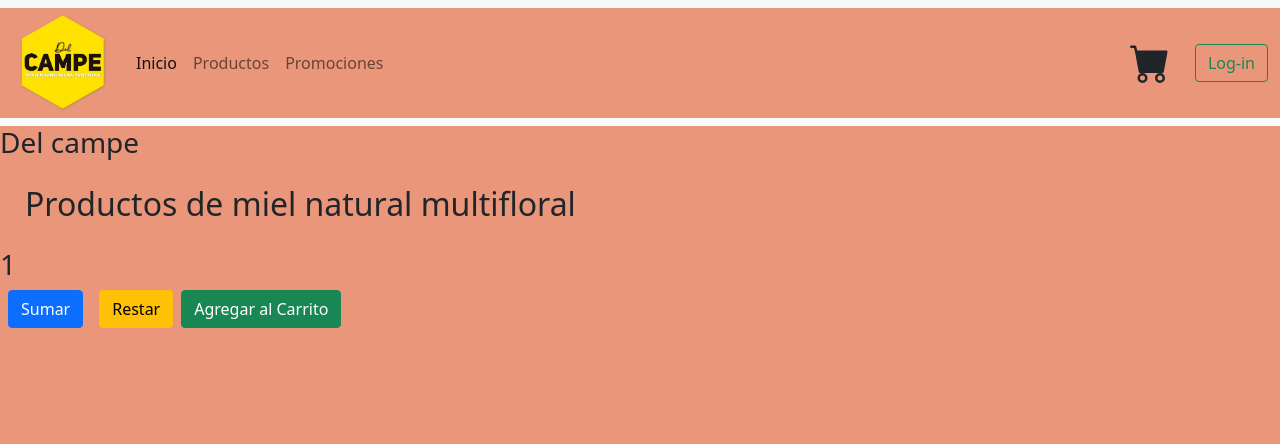
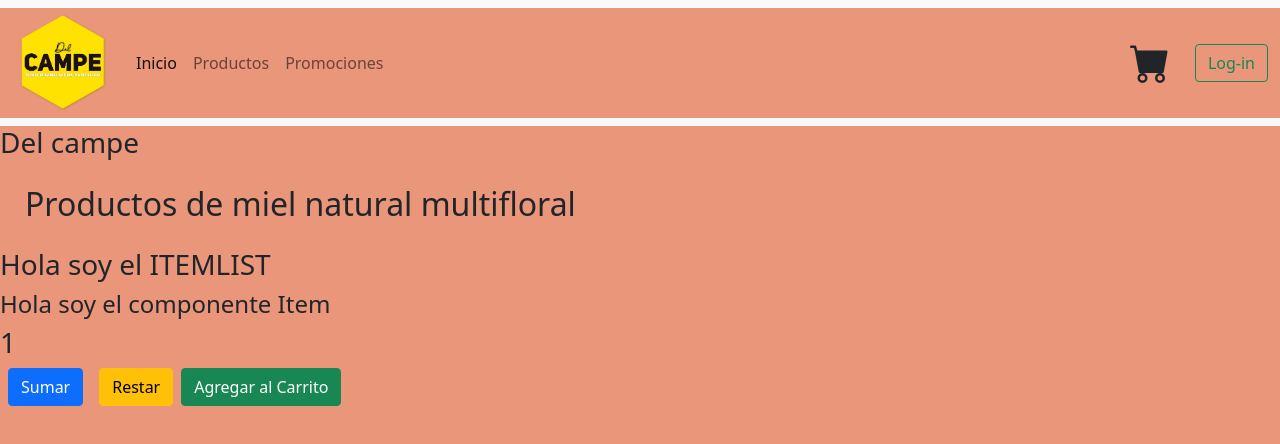
Before and after one commit to Jose-ph/tienda_basualdo, a React (Create React App) app: page / in a window 1280 px wide. Shown: the top 444 px of the page. Built offline with nearby package versions, Linux system fonts and the light colour scheme.

Commit message:
agrega Item e ItemList

```diff
--- /dev/null
+++ b/src/components/Item.js
@@ -0,0 +1,11 @@
+import React from 'react'
+
+function Item() {
+    return (
+        <div>
+        <h4>Hola soy el componente Item</h4>
+        </div>
+    )
+}
+
+export default Item
--- /dev/null
+++ b/src/components/ItemList.js
@@ -0,0 +1,14 @@
+import React from 'react'
+import Item from './Item'
+
+function ItemList() {
+    return (
+        <div>
+            <h3>Hola soy el ITEMLIST</h3>
+
+            <Item/>
+        </div>
+    )
+}
+
+export default ItemList
--- a/src/components/ItemListContainer.js
+++ b/src/components/ItemListContainer.js
@@ -1,5 +1,7 @@
 
 import React from 'react'
+import ItemList from './ItemList'
+
 
 function ItemListContainer({greeting}) {
 
@@ -7,6 +9,9 @@ function ItemListContainer({greeting}) {
     return (
         <div>
             <h2 style={{"margin": "20px", "padding": "5px"}}    >   {greeting}   </h2>
+
+            <ItemList />
+
         </div>
     )
 }
```
